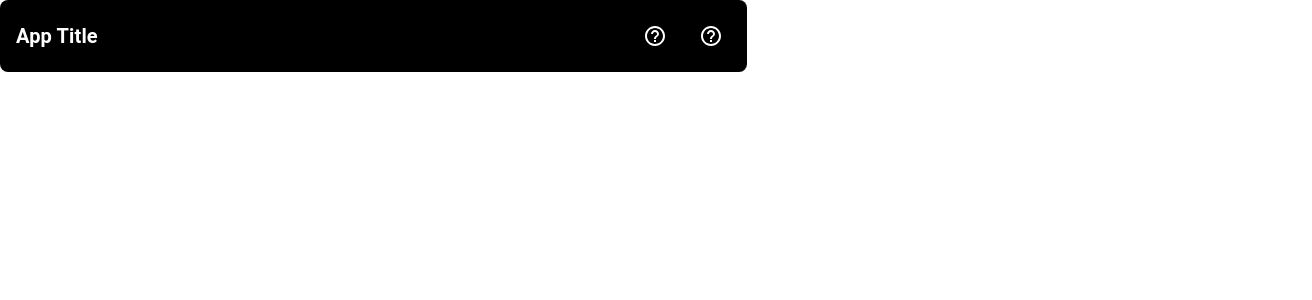
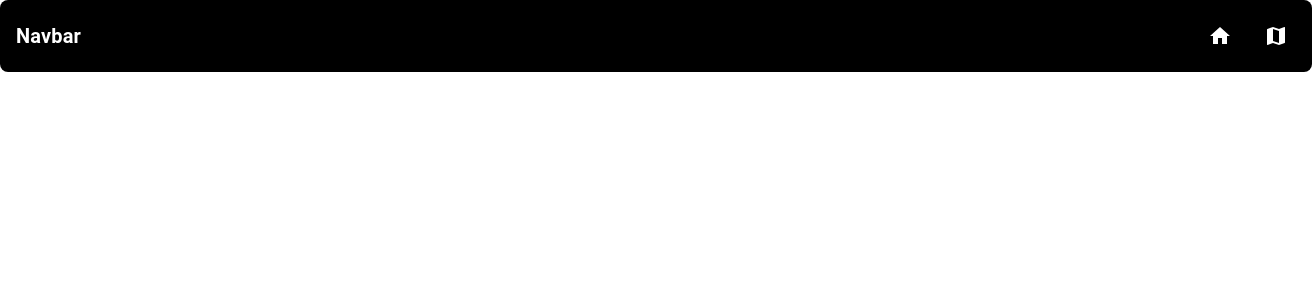
Before and after one commit to deffinad/coofis-components, a React (Vite) app: page / in a window 1280 px wide. Shown: the top 300 px of the page, 1312 px wide, since content can reach past the window. Built offline with nearby package versions, Linux system fonts and the light colour scheme.

Commit message:
Navbar test changes

```diff
--- a/src/App.jsx
+++ b/src/App.jsx
@@ -7,7 +7,10 @@ function App() {
 
   return (
     <Grid2 container height={'100%'}>
-      <Grid2 size={{ md: 6, lg: 7 }} maxHeight={'100%'}>
+      {/* <Grid2 size={{ md: 3, lg: 2 }} maxHeight={'100%'}>
+        <Sidebar />
+      </Grid2> */}
+      <Grid2 size={{ md: 9, lg: 12 }} maxHeight={'100%'}>
         <Navbar />
       </Grid2>
     </Grid2>
--- a/src/components/Layout/Navbar/index.jsx
+++ b/src/components/Layout/Navbar/index.jsx
@@ -5,21 +5,21 @@ import { navbarListConfig } from '../navbarLayoutConfig';
 
 const Navbar = () => {
     return (
-        <Stack
-            direction="row"
-            alignItems="center"
-            justifyContent="space-between"
-            sx={{ background: 'black', padding: 2, borderRadius: 2 }}
-        >
+        <Stack direction="row" alignItems="center" justifyContent="space-between" sx={{ width: '100%', background: 'black', padding: 2, borderRadius: 2 }}>
             <Typography variant='h6' sx={{ fontWeight: 'bold', color: 'white' }}>
-                App Title
+                Navbar
             </Typography>
 
             <Stack direction="row" gap={2}>
-                {navbarListConfig.map((item) => {
-                    const IconComponent = MUIIcons[item.icon] || MUIIcons.HelpOutline; // Default jika ikon tidak ditemukan
-                    return (
-                        <IconButton key={item.id} sx={{ color: 'white' }}>
+                {navbarListConfig.map((menu, index) => {
+                       const IconComponent = MUIIcons[menu.icon];
+
+                    return menu.type === 'external' ? (
+                        <IconButton key={menu.id} sx={{ color: 'white' }} onClick={() => window.open(menu.external_url, '_blank')}>
+                            <IconComponent fontSize='medium' />
+                        </IconButton>
+                    ) : (
+                        <IconButton key={menu.id} sx={{ color: 'white' }}>
                             <IconComponent fontSize='medium' />
                         </IconButton>
                     );
--- a/src/components/Layout/navbarLayoutConfig.js
+++ b/src/components/Layout/navbarLayoutConfig.js
@@ -8,7 +8,7 @@ export const navbarListConfig = [
       "type": "internal", // internal, external, devider
       "title": "Home",
       "sub_title": "Home Page",
-      "icon": "fa fa-home",
+      "icon": "Home",
       "image_icon": "png file URI",
       "image_icon_xs": "",
       "image_icon_sm": "",
@@ -28,7 +28,7 @@ export const navbarListConfig = [
       "type": "external", // internal, external, devider
       "title": "Peta",
       "sub_title": "Peta Sebaran",
-      "icon": "fa fa-home",
+      "icon": "Map",
       "image_icon": "png file URI",
       "image_icon_xs": "",
       "image_icon_sm": "",
```
